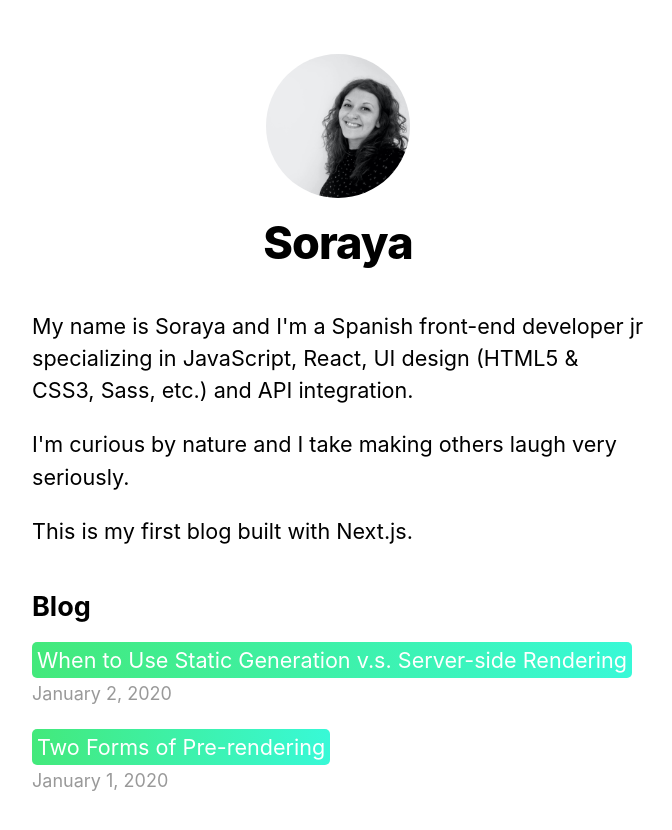
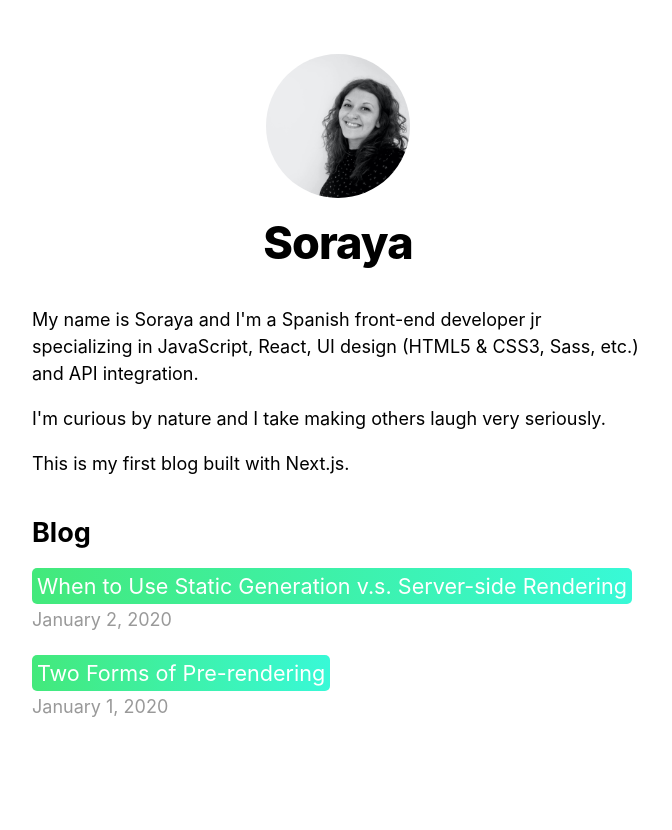
Before and after one commit to sorayav/nextjs-blog, a Next.js app: page / in a window 1280 px wide. Shown: the top 830 px of the page, without its empty margins (302-974 px from the left). Built offline with nearby package versions, Linux system fonts and the light colour scheme.

Commit message:
Add new class for styling header

```diff
--- a/pages/index.js
+++ b/pages/index.js
@@ -20,7 +20,7 @@
       <Head>
         <title>{siteTitle}</title>
       </Head>
-      <section className={utilStyles.headingMd}>
+      <section className={utilStyles.headingSm}>
         <p>My name is Soraya and I'm a Spanish front-end developer jr specializing in JavaScript, React, UI design (HTML5 & CSS3, Sass, etc.) and API integration.</p>
 
         <p>I'm curious by nature and I take making others laugh very seriously.</p>
--- a/styles/utils.module.css
+++ b/styles/utils.module.css
@@ -22,6 +22,11 @@
 
 .headingMd {
   font-size: 1.2rem;
+  line-height: 1.5;
+}
+
+.headingSm {
+  font-size: 1rem;
   line-height: 1.5;
 }
 
```
